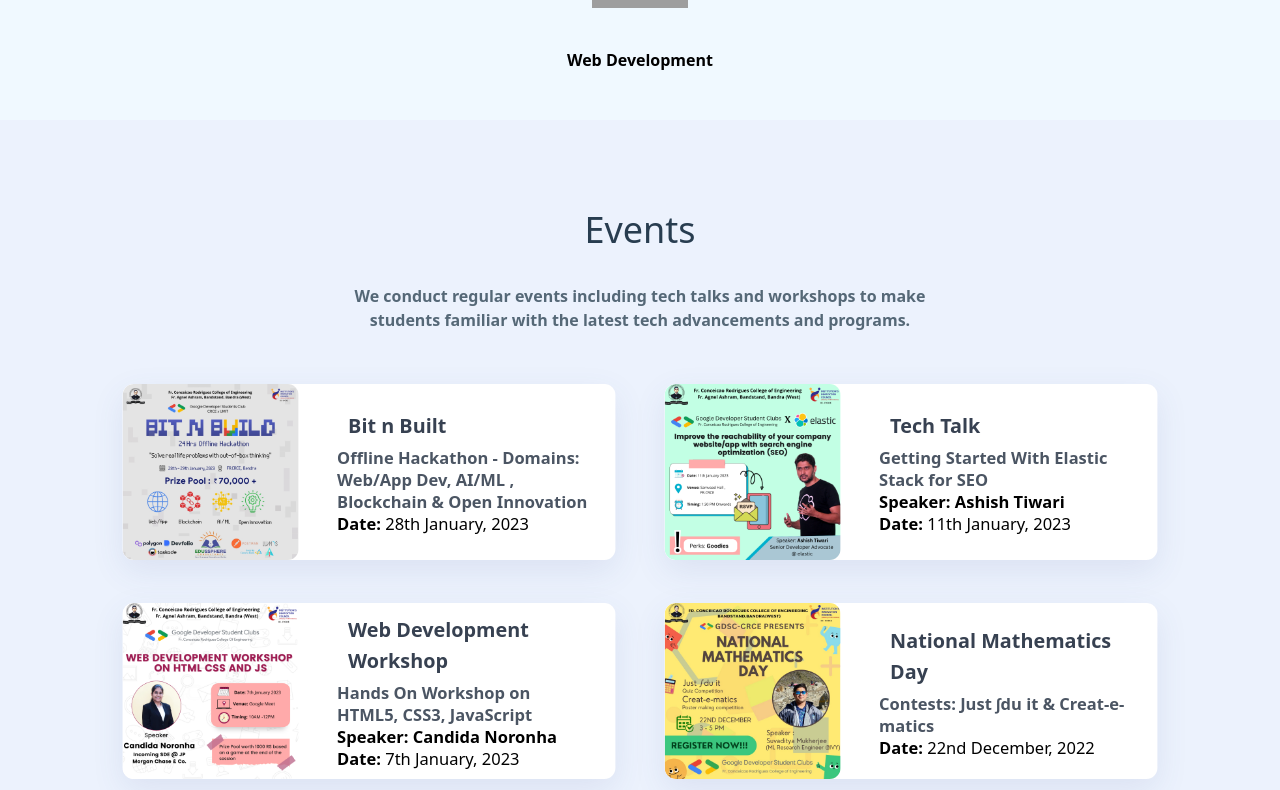
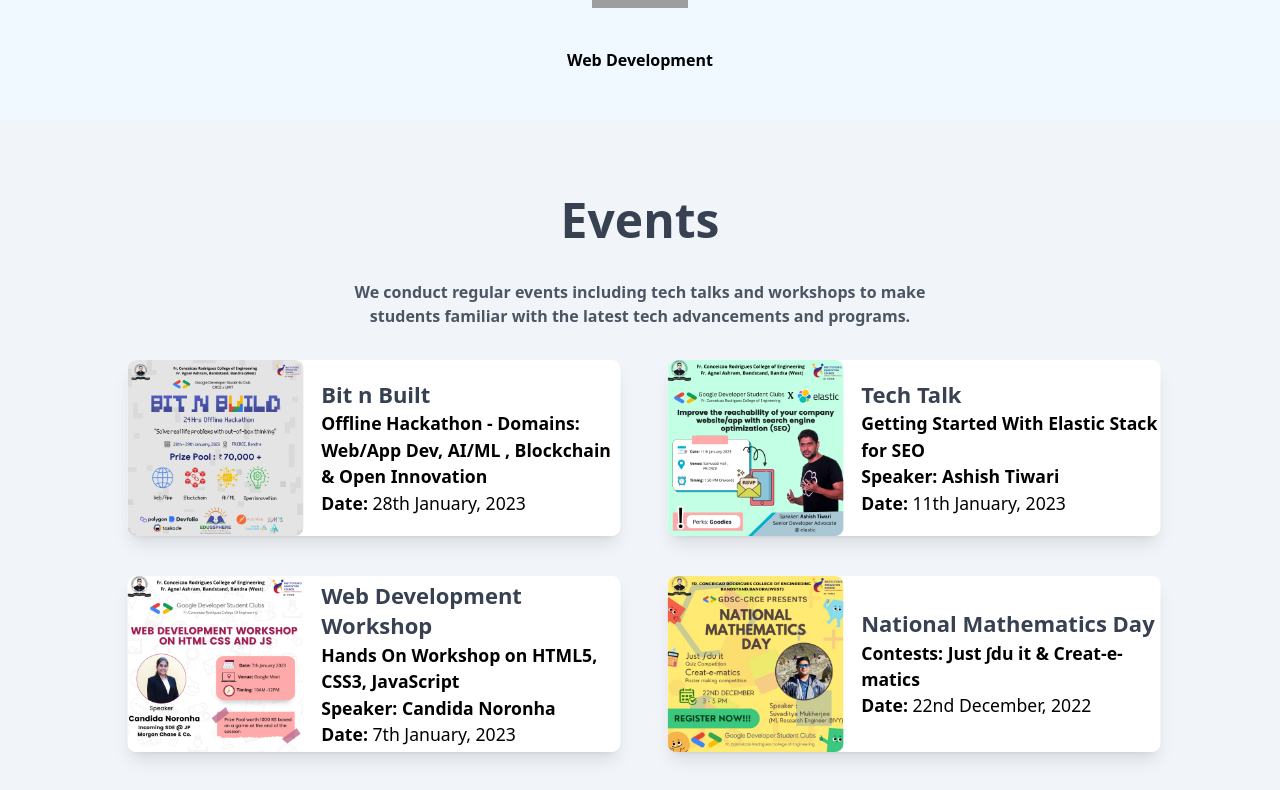
Before and after one commit to CRCE-GDSC/gdsc-crce-2023-24, a Next.js app: page / in a window 1280 px wide. Shown: the part 1980-2770 px from the top of the page. Built offline with nearby package versions, Linux system fonts and the light colour scheme; grey boxes are pictures that could not be loaded.

Commit message:
Events updated

```diff
--- a/components/Events.css
+++ /dev/null
@@ -1,108 +0,0 @@
-.section-header h3 {
-    font-size: 36px;
-    color: #283d50;
-    font-weight: 500;
-  }
-
-  .section-header p {
-    text-align: center;
-    margin: auto;
-    font-size: 16px;
-    padding-bottom: 60px;
-    color: #556877;
-    width: 50%;
-  }
-
-
-
-  #services {
-    background-color: rgba(122, 165, 239, 0.142);
-  }
-
-  #services .box {
-    position: relative;
-    overflow: hidden;
-    border-radius: 10px;
-    margin: 0 35px 35px 35px;
-    background: #fff;
-    box-shadow: 0 10px 29px 0 rgba(68, 88, 144, 0.1);
-    transition: all 0.3s ease-in-out;
-  }
-
-  #services .box:hover {
-    transform: translateY(-7px);
-  }
-
-  #services .box .right {
-    padding: 15px 10px 15px 0;
-    text-align: start;
-  }
-
-  #services .box .right .title {
-    text-align: start;
-    width: 85%;
-  }
-  #services .box .right p {
-    text-align: start;
-    width: 85%;
-  }
-
-  #services .img img {
-    transition: 0.5s;
-    border-radius: 10px;
-    max-width: 160px;
-    max-height: 160px;
-    top: 0;
-  }
-
-  #services .title {
-    margin-left: 25px;
-    margin-bottom: 5px;
-    font-size: 18px;
-  }
-
-  #services .title a {
-    color: #111;
-  }
-
-  #services .box:hover .title a {
-    color: #007bff;
-  }
-
-  #services .description {
-    font-size: 15px;
-    margin-left: 15px;
-    line-height: 20px;
-    margin-bottom: 2;
-  }
-
-
-
-  @media (max-width: 640px) {
-    #services .description {
-      font-size: 12px;
-      margin-left: 8px;
-      line-height: normal;
-      margin-bottom: 2;
-    }
-    .section-header p {
-      max-width: 100%;
-    }
-
-    #services .title {
-      margin-left: 8px;
-      font-weight: 700;
-      margin-bottom: 2px;
-      font-size: 14px;
-    }
-    #services .img img {
-      transition: 0.5s;
-      width: 80px;
-      height: 80px;
-      border-radius: 10px;
-      object-fit: cover;
-    }
-    #services .box .right {
-      padding: 7px 7px 7px 0;
-    }
-  }
--- a/components/Events.jsx
+++ b/components/Events.jsx
@@ -1,13 +1,13 @@
 "use client"
 import Image from 'next/image';
 import { motion } from 'framer-motion';
-import "./Events.css"
 import Img1 from "../public/assets/Events/ideation.jpg"
 import Img2 from "../public/assets/Events/HackOver3.0.jpg"
 import Img3 from "../public/assets/Events/mathday.jpeg"
 import Img4 from "../public/assets/Events/webdev.png"
 import Img5 from "../public/assets/Events/seo.png"
 import Img6 from "../public/assets/Events/Bit-N-Build.jpg"
+
 
 const Events = () => {
     const eventsData = [
@@ -56,76 +56,47 @@ const Events = () => {
           date: '30th August, 2022',
           link: 'https://gdsc.community.dev/e/m89s4t/',
         },
-
-      ];
-
+      ]
 
   return (
-        <motion.section
-        id='services'
-        className='section-bg w-full py-14'
-        initial={{ opacity: 0, y: 50 }} // Initial animation values
-        animate={{ opacity: 1, y: 0 }} // Animate to these values
-        transition={{ duration: 0.5 }} // Animation duration
-        >
-            <motion.header
-                className='section-header'
-                initial={{ opacity: 0, y: -80 }} // Initial animation values
-                animate={{ opacity: 2, y: 0 }} // Animate to these values
-                transition={{ duration: 2, delay: 0.5, ease: "linear" }} // Animation duration with a slight delay
+    <motion.section id="services" className="bg-slate-100 py-16">
+      <div className="flex-1 justify-center items-center" >
+        <div className="text-center w-full">
+          <h3 className=' text-gray-700 font-semibold text-5xl mb-6 py-3'>Events</h3>
+          <p className="mx-2 text-gray-600 font-semibold text-center justify-center items-center lg:mx-auto max-w-full mb-4 lg:max-w-xl">
+            We conduct regular events including tech talks and workshops to make students familiar with the latest tech advancements and programs.
+          </p>
+        </div>
 
-            >
-                <h3 className='font-bold text-lg py-10 text-center'>Events</h3>
-                <p className='text-center text-gray-600 font-semibold '>
-                    We conduct regular events including tech talks and workshops to make
-                    students familiar with the latest tech advancements and programs.
-                </p>
-            </motion.header>
-            <div className='flex items-center justify-center'>
-                <div className='max-w-full grid grid-cols-1 md:grid-cols-2 lg:grid-cols-2 gap-6 justify-items-center'>
+        <div className="grid grid-cols-1 md:grid-cols-2 lg:grid-cols-2 gap-14 justify-items-center mt-10 mx-auto lg:max-w-5xl ">
           {eventsData.map((event, index) => (
             <motion.div
               key={index}
-                            className='box card max-w-md rounded overflow-hidden shadow-lg flex items-center justify-center mx-10 cursor-pointer sm:mx-2'
-                            //initial={{ opacity: 0, y: 100 }}
-                            animate={{ scale: 1.1}}
-                            transition={{ duration: 2, delay: index*0.1, type: "spring", damping: 2 }} // Animation duration with a delay based on the card's index
-                            whileHover={{ y: -10 }} // Apply the upwards movement on hover
+              className="box card max-w-md rounded-lg shadow-lg flex items-center justify-center ml-2 cursor-pointer bg-white"
+              animate={{ scale: 1.1 }}
+              transition={{ duration: 2, delay: index * 0.1, type: "spring", damping: 2 }}
+              whileHover={{ y: -10 }}
             >
-                            <div className='img'>
+              <div className="left">
+                <div className="h-[100px] w-[100px] lg:w-[160px] lg:h-[160px] rounded-lg ">
                   <Image
                     src={event.imgSrc}
                     alt={event.title}
-                                    className='object-cover'
+                    className=" ml-2 lg:ml-0  h-[100px] w-[100px] lg:w-[160px] lg:h-[160px] rounded-lg"
                     quality={100}
                     width={500}
                     height={500}
                     object-fit='cover'
+
                   />
                 </div>
-                            <div className='px-3 lg:m-2 scroll-mt-96' id="events">
-                                <a
-                                    href={event.link}
-                                    style={{ color: 'inherit', textDecoration: 'none' }}
-                                    target='_blank'
-                                >
-                                    <h4 className='title font-bold text-xl text-gray-700'>
-                                        {event.title}
-                                    </h4>
-                                    <p className='description font-medium'>
-                                        <b className='text-gray-600'>{event.subtitle}</b>
-                                    </p>
-                                    {/* Conditionally display the speaker */}
-                                        {event.speaker ? (
-                                            <p className='description font-semibold'>
-                                            <b>Speaker: </b>
-                                            {event.speaker}
-                                            </p>
-                                        ) : null}
-                                    <p className='description'>
-                                        <b>Date: </b>
-                                        {event.date}
-                                    </p>
+              </div>
+              <div className="right ml-4">
+                <a href={event.link} style={{ color: 'inherit', textDecoration: 'none' }} target="_blank">
+                  <h4 className="title font-bold text-xl text-gray-700">{event.title}</h4>
+                  <p className="description font-medium"><b>{event.subtitle}</b></p>
+                  {event.speaker && <p className="description font-semibold"><b>Speaker: </b>{event.speaker}</p>}
+                  <p className="description"><b>Date: </b>{event.date}</p>
                 </a>
               </div>
             </motion.div>
@@ -133,8 +104,7 @@ const Events = () => {
         </div>
       </div>
     </motion.section>
-    );
-};
-
+  )
+}
 
 export default Events
--- a/src/app/page.jsx
+++ b/src/app/page.jsx
@@ -1,10 +1,10 @@
 import Image from 'next/image';
-import Events from '/components/Events';
 import OurTeam from '/components/OurTeam';
 import Whatwedo from '../../components/Whatwedo';
 import Link from 'next/link';
 import AboutUs from '../../components/AboutUs';
 import Footer from '../../components/Footer';
+import Events from '../../components/Events';
 
 export default function Home() {
   return (
```
Lines whose indentation alone changed are shown as unchanged.
